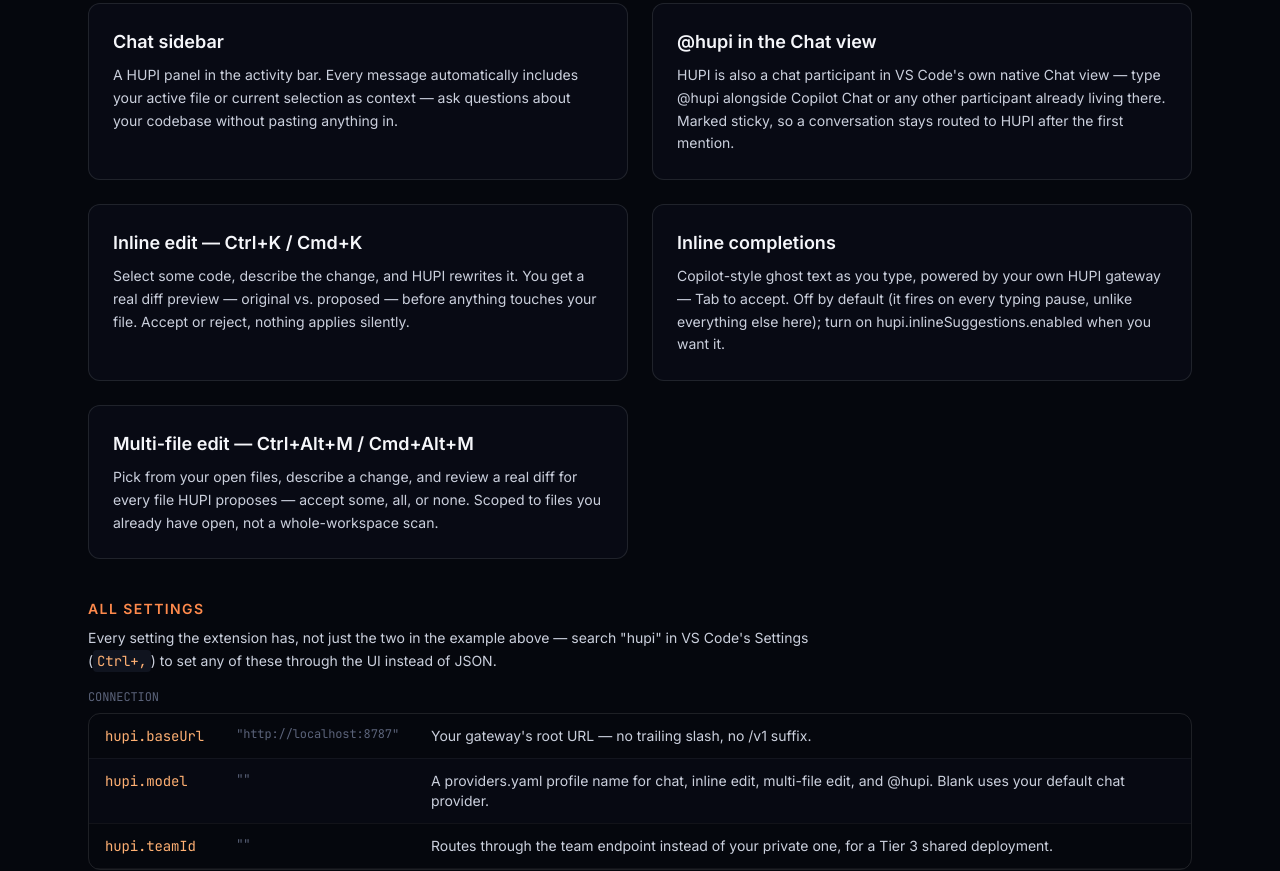
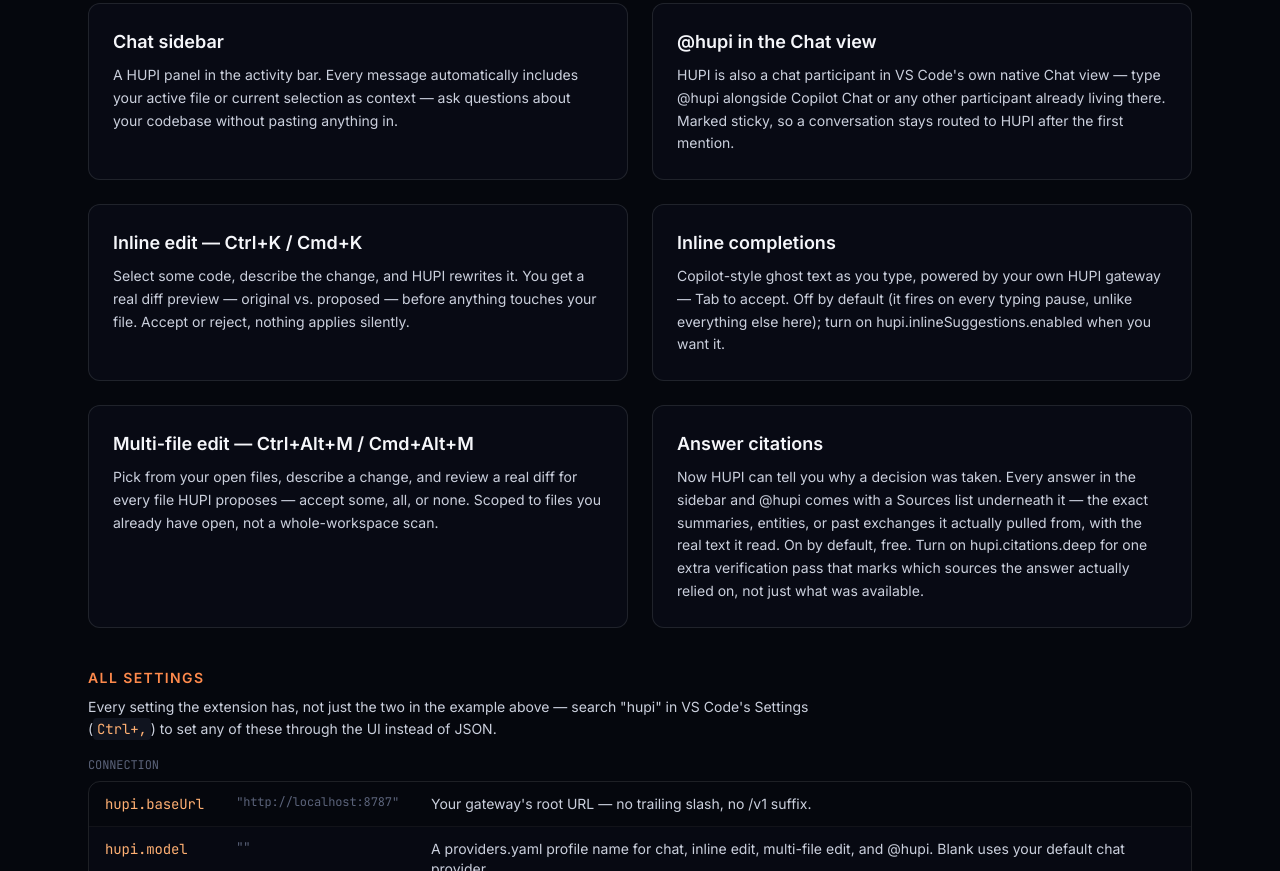
Before and after one commit to hupi-dev/hupi, an Astro site in the folder site/: page / in a window 1280 px wide. Shown: the part 5113-5984 px from the top of the page. Built offline with nearby package versions, Linux system fonts and the light colour scheme; Astro itself is replaced by a stand-in of ours.

Commit message:
site: add answer citations to the editor features page and auditability pillar
New Editor.astro feature card + settings-table entry for
hupi.citations.enabled/deep, and a sharpened Pillars.astro Auditability
blurb - the "what did it remember, and from where" claim that pillar
already made is now something every answer visibly shows, not just an
internal audit trail.

```diff
--- a/site/src/components/Editor.astro
+++ b/site/src/components/Editor.astro
@@ -26,6 +26,11 @@ const features = [
     title: 'Multi-file edit — Ctrl+Alt+M / Cmd+Alt+M',
     body:
       "Pick from your open files, describe a change, and review a real diff for every file HUPI proposes — accept some, all, or none. Scoped to files you already have open, not a whole-workspace scan.",
+  },
+  {
+    title: 'Answer citations',
+    body:
+      'Now HUPI can tell you why a decision was taken. Every answer in the sidebar and @hupi comes with a Sources list underneath it — the exact summaries, entities, or past exchanges it actually pulled from, with the real text it read. On by default, free. Turn on hupi.citations.deep for one extra verification pass that marks which sources the answer actually relied on, not just what was available.',
   },
 ];
 
@@ -87,6 +92,21 @@ const settingGroups = [
         name: 'hupi.inlineSuggestions.model',
         default: '""',
         body: 'A separate, cheaper/faster/local providers.yaml profile just for completions, independent of hupi.model.',
+      },
+    ],
+  },
+  {
+    title: 'Answer citations',
+    settings: [
+      {
+        name: 'hupi.citations.enabled',
+        default: 'true',
+        body: 'Shows a Sources list under each answer — the memories it actually pulled from. Free, on by default: no extra request, just surfaces what retrieval already computed.',
+      },
+      {
+        name: 'hupi.citations.deep',
+        default: 'false',
+        body: 'Also verifies which cited sources the answer actually relied on, vs. merely had available. Off by default — costs one extra real model call per answer. No effect unless citations.enabled is also on.',
       },
     ],
   },
--- a/site/src/components/Pillars.astro
+++ b/site/src/components/Pillars.astro
@@ -15,7 +15,7 @@ const pillars = [
   {
     title: 'Auditability',
     body:
-      'Every retrieval decision is recorded. You can ask, for any past AI response, "what exactly did it remember, and from where" and get a real, decryptable answer — not a guess.',
+      'Now HUPI can tell you why a decision was taken — every answer ships with a Sources list, the exact memories it actually pulled from, right in the response. Not a guess, not an internal log you have to go dig up: a real, visible answer to "what did it remember, and from where," on every single reply.',
     icon: 'M9 12h6M9 16h6M9 8h6M6 4h12v16l-3-2-3 2-3-2-3 2V4z',
   },
 ];
```
